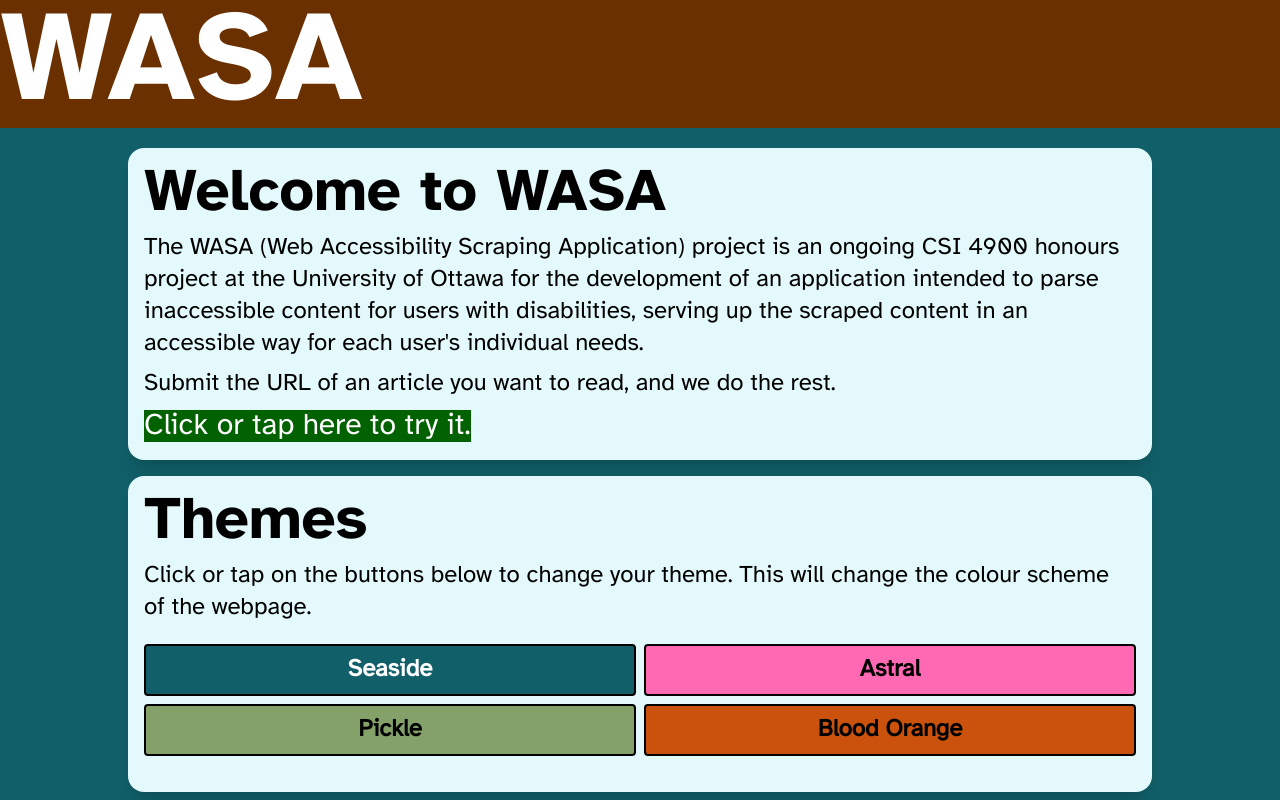
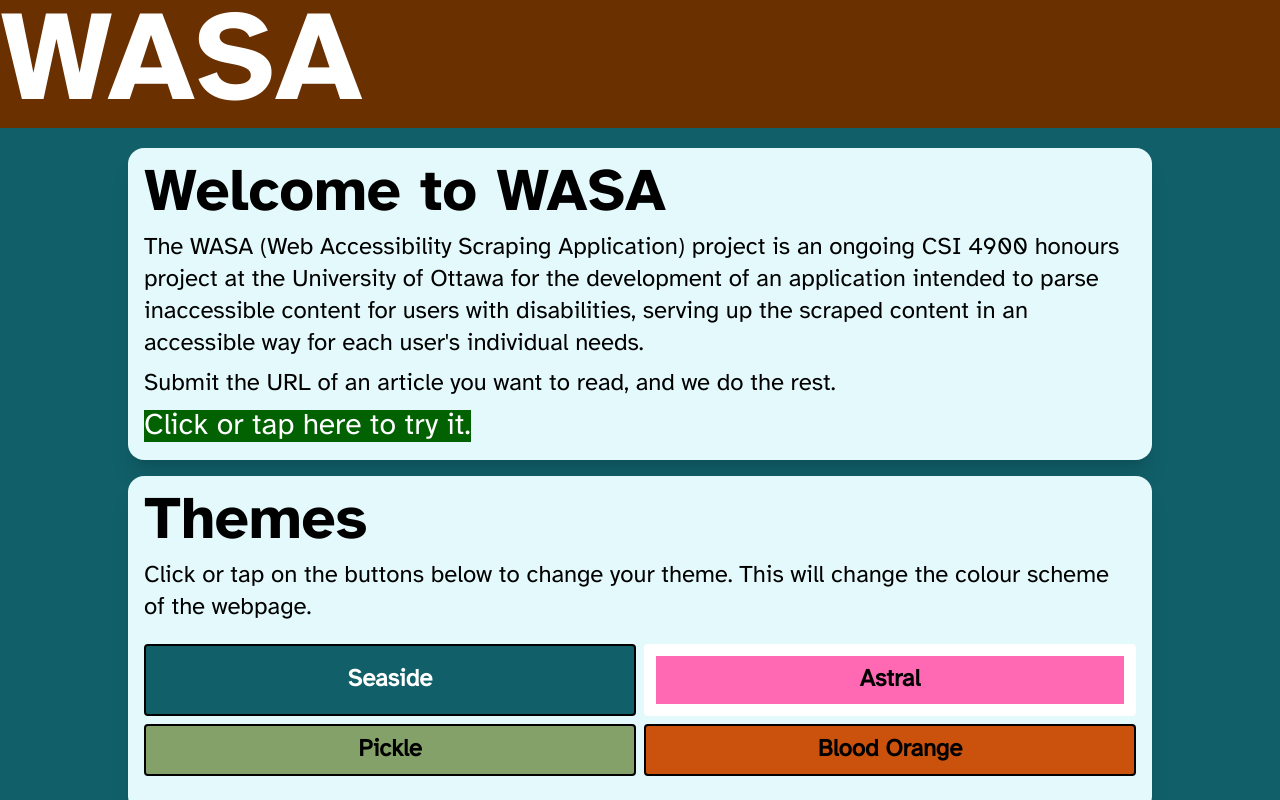
Before and after one commit to jwagn037/CSI-4900-Web-Accessibility-Scraping-Application, an Angular app in the folder frontend/WASA-frontend/: page / in a window 1280 px wide. In both pictures the pointer is over the button "Astral". Shown: the top 800 px of the page. Built offline with nearby package versions, Linux system fonts and the light colour scheme.

Commit message:
Add button:focus yellow outline hover effect

```diff
--- a/frontend/WASA-frontend/src/styles.css
+++ b/frontend/WASA-frontend/src/styles.css
@@ -19,6 +19,10 @@
 
 input {
     color: black;
+}
+
+button:focus {
+    outline: 12px solid yellow;
 }
 
 /* Light theme */
@@ -76,7 +80,7 @@
 .dark-btn:hover {
     background-color: #ff69b4;
     color: black;
-    border: 2px solid black;
+    border: 12px solid white;
 }
 
 .theme-dark.secondary {
```
